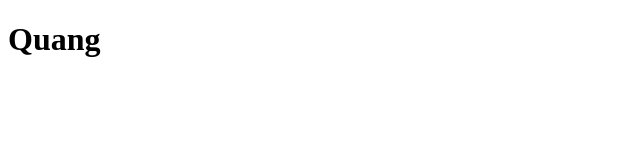
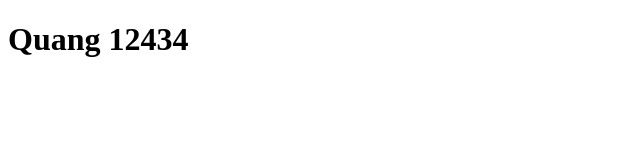
Before and after one commit to Quangluc1992/gitDemo_quang123, a plain HTML site: page index.html in a window 1280 px wide. Shown: the whole page, without its empty margins (0-640 px from the left). Drawn offline with Linux system fonts and the light colour scheme.

Commit message:
sua roi ne

```diff
--- a/index.html
+++ b/index.html
@@ -7,6 +7,6 @@
     <title>Document</title>
 </head>
 <body>
-    <h1>Quang</h1>
+    <h1>Quang 12434</h1>
 </body>
 </html>
```
